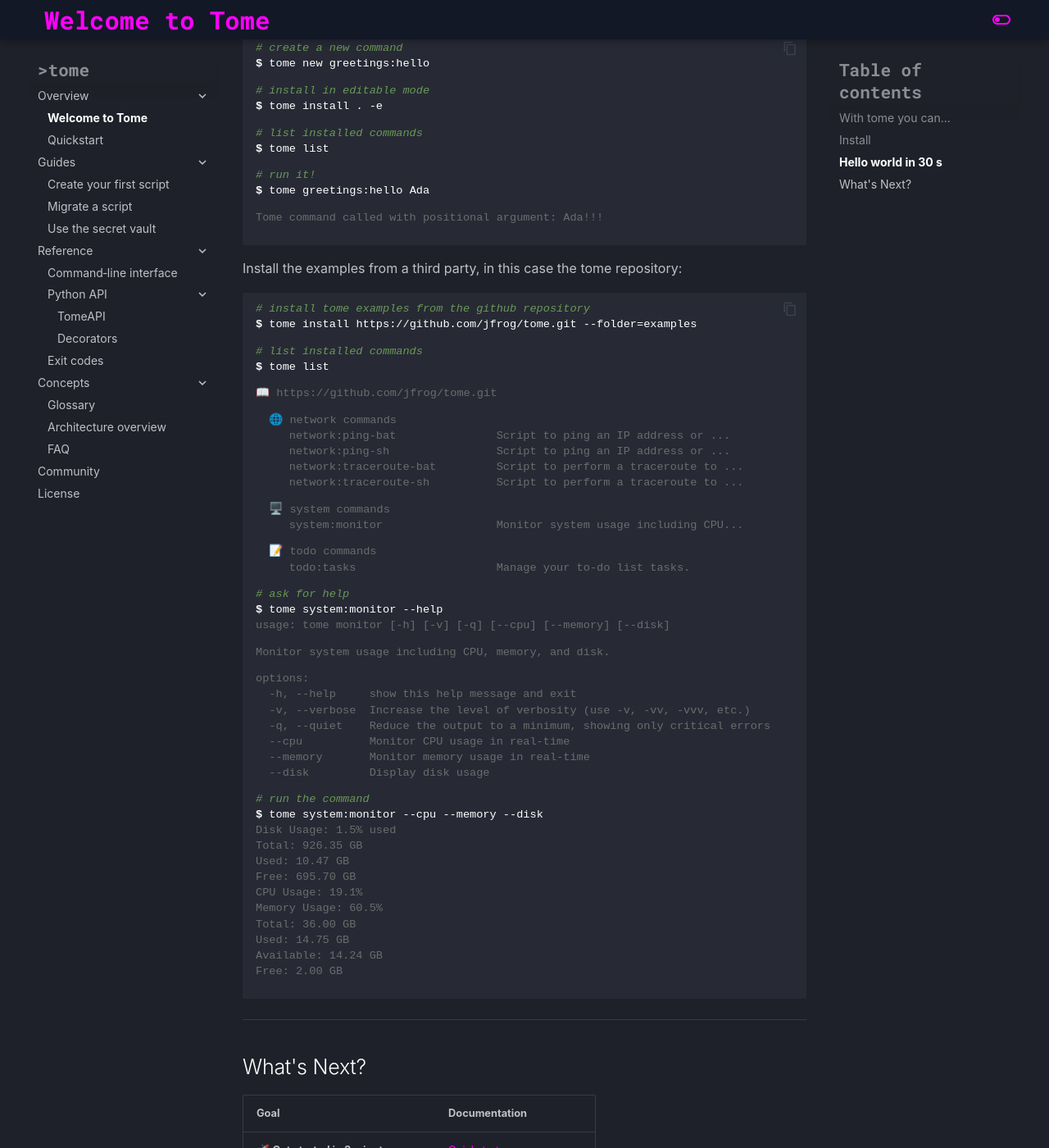
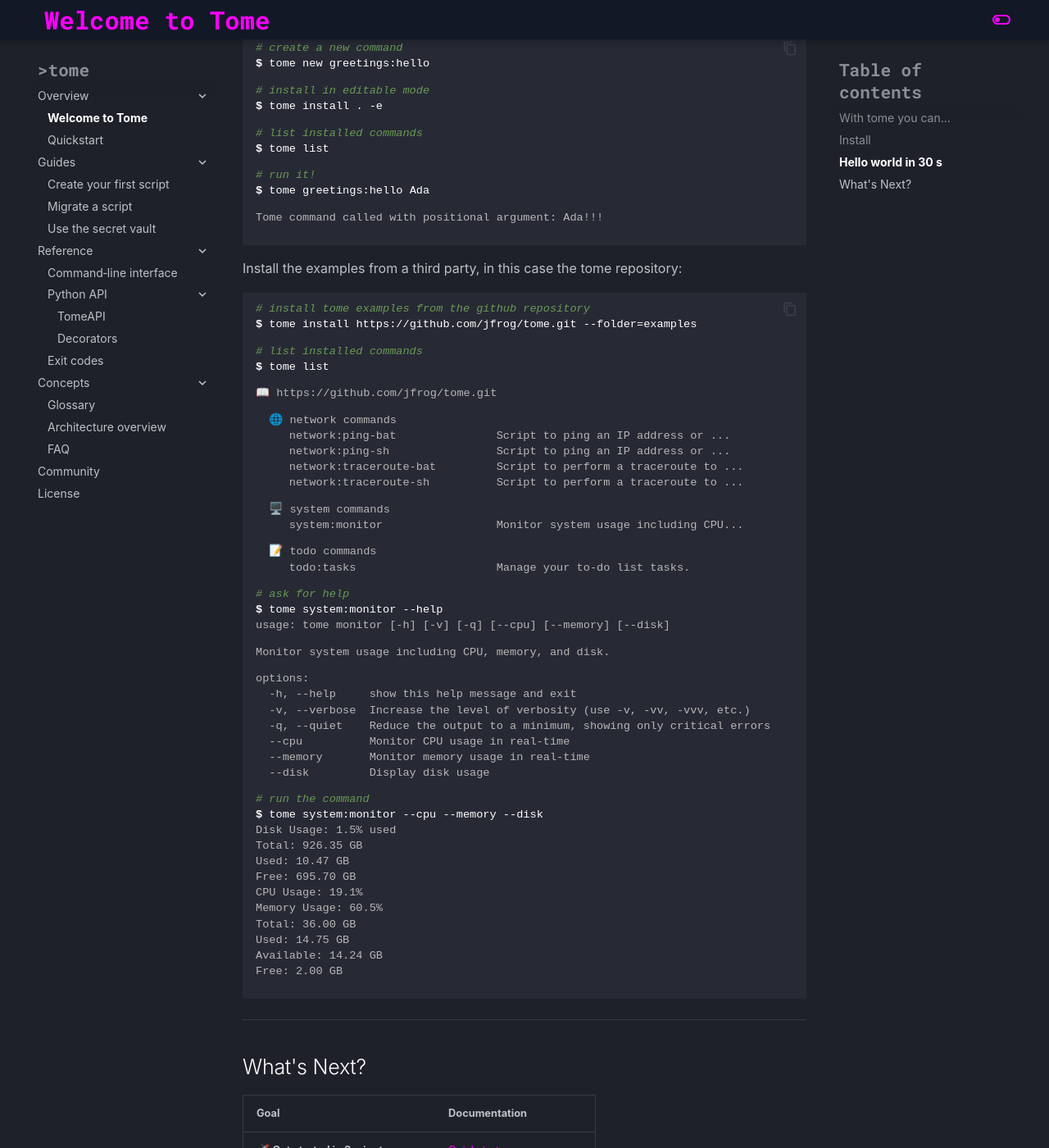
Before and after one commit to jfrog/tome, an MkDocs documentation site: the page built from docs/index.md, in a window 1280 px wide and 1400 px high, scrolled down 1038 px. Shown: the whole window at 82% size. Built offline with MkDocs 1.6.1 and Material for MkDocs 9.7.7, drawn with Linux system fonts in a browser that asks for light colours; the version menu is left out.

Commit message:
change color

```diff
--- a/docs/stylesheets/tome.css
+++ b/docs/stylesheets/tome.css
@@ -128,5 +128,5 @@
 }
 
 .console-line.output-line {
-  color: #6c6c6c;
+  color: #b7b7b7;
 }
```
